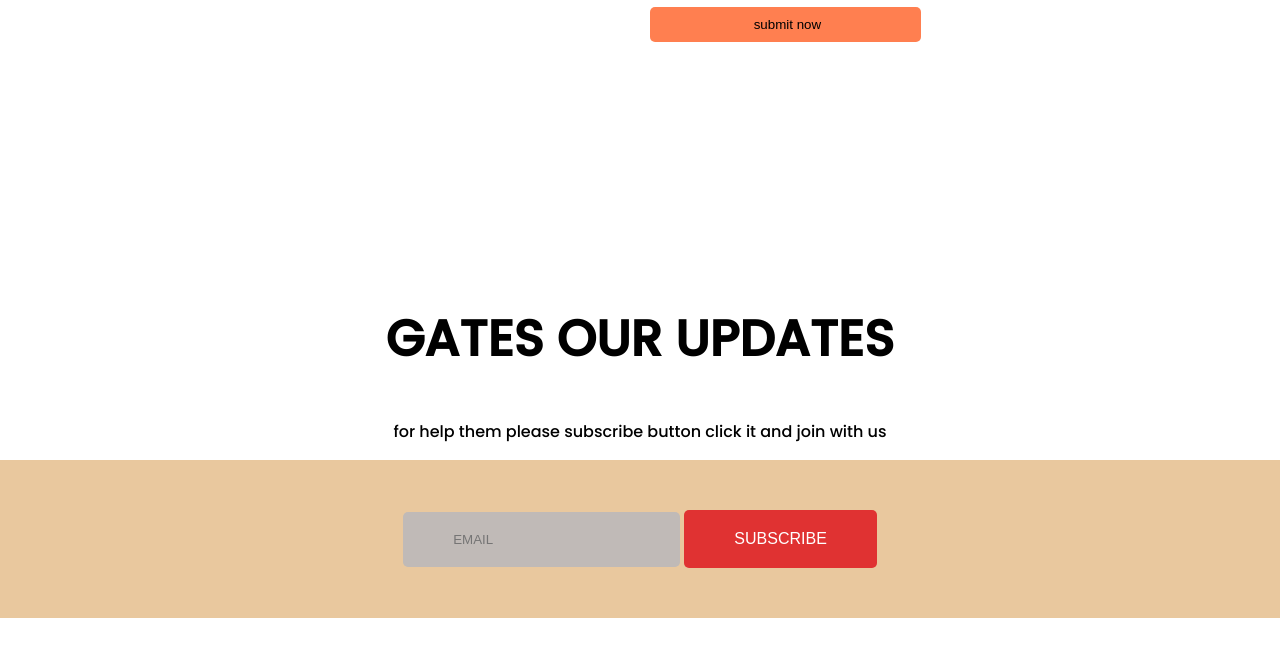
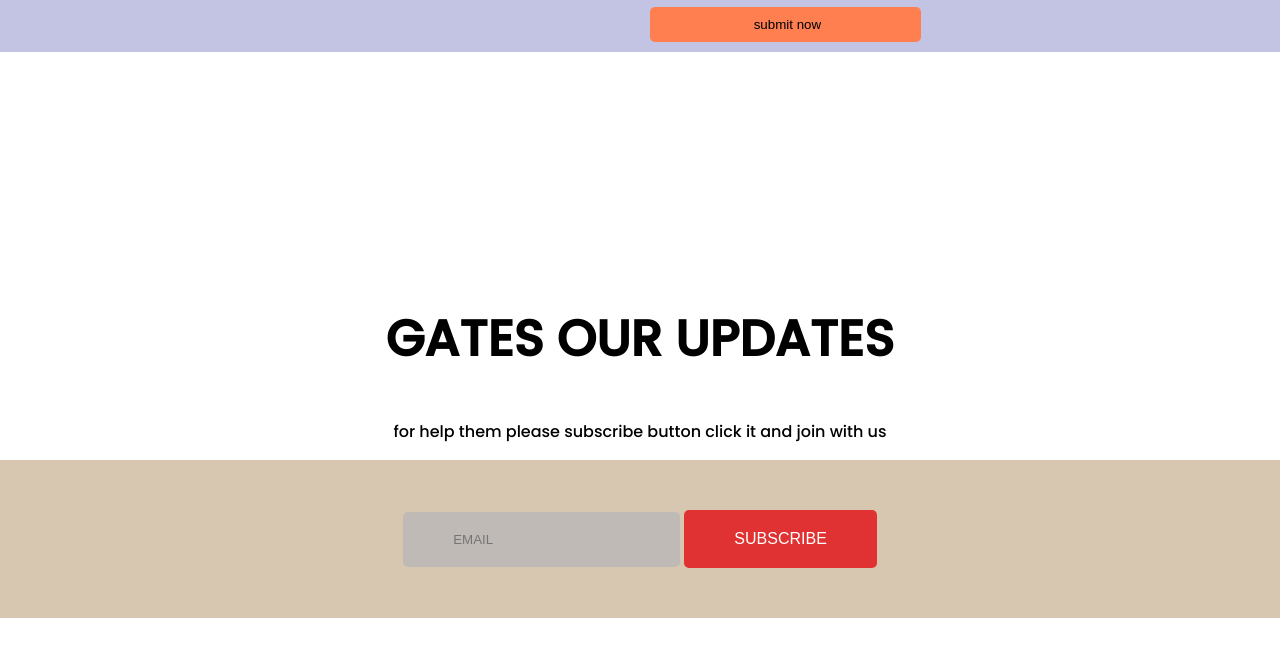
Before and after one commit to Meghomoy/donation-port-repo, a plain HTML site: page index.html in a window 1280 px wide. Shown: the part 2534-3190 px from the top of the page. Drawn offline with Linux system fonts and the light colour scheme.

Commit message:
background color changed

```diff
--- a/style.css
+++ b/style.css
@@ -83,6 +83,7 @@ hr {
 }
 
 .members {
+    background-color: rgb(195, 195, 228);
     text-align: center;
 }
 
@@ -123,7 +124,7 @@ hr {
 }
 
 .subscribe-button {
-    background-color: rgb(233, 200, 158);
+    background-color: rgb(216, 199, 176);
     padding: 50px 10px;
 
 }
```
